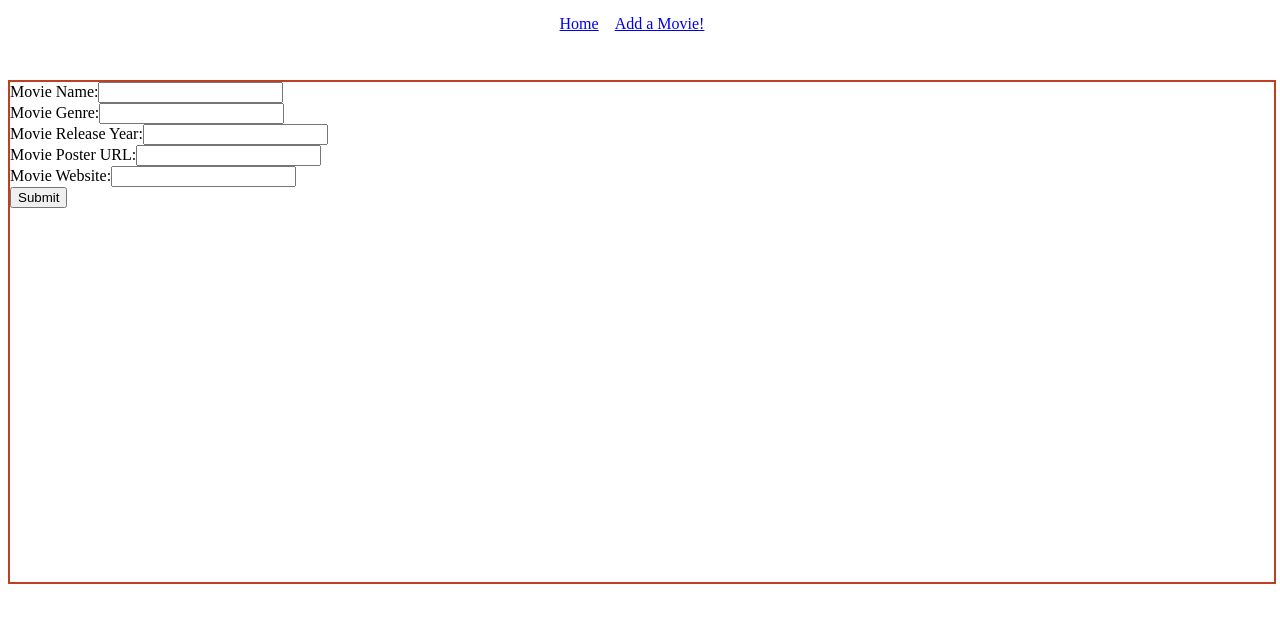
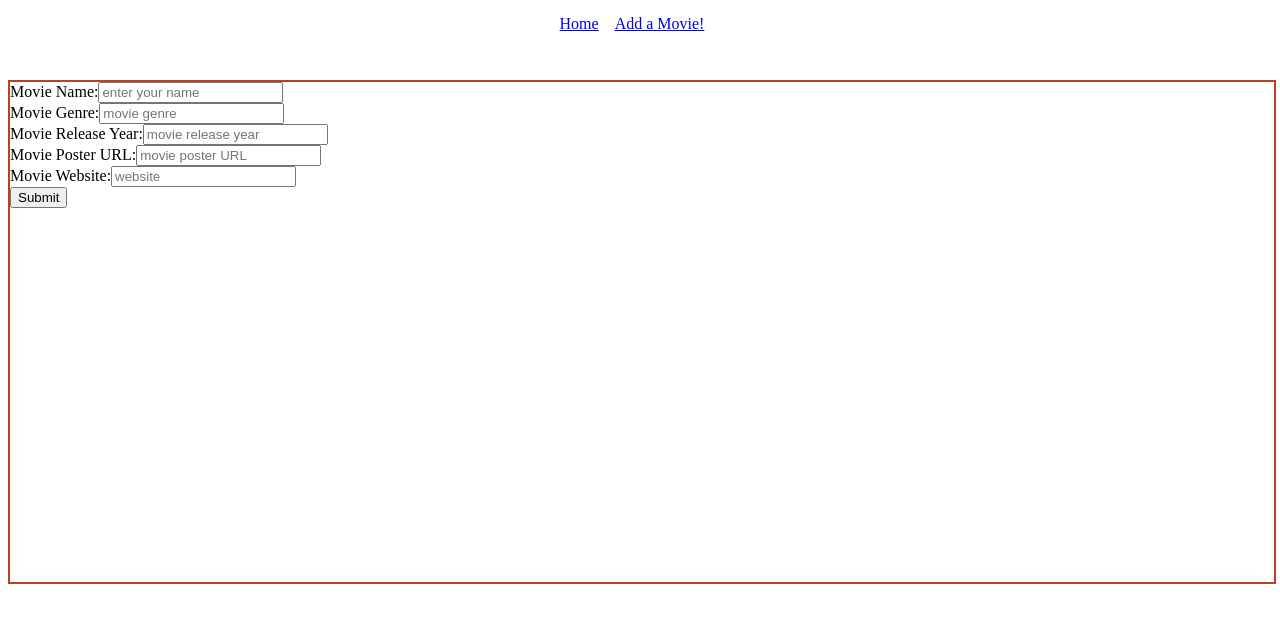
Before and after one commit to darkcohiba/react-hooks-form, a React (Create React App) app: page /Movieform in a window 1280 px wide. Shown: the top 622 px of the page. Built offline with nearby package versions, Linux system fonts and the light colour scheme.

Commit message:
chore:added placeholder for inputs

```diff
--- a/src/pages/MovieForm.js
+++ b/src/pages/MovieForm.js
@@ -32,23 +32,23 @@ function MovieForm() {
         <div>
             <form onSubmit={handleSubmit(onSubmit)}>
                 <label>Movie Name:</label>
-                <input {...register("name", { required: true })} />
+                <input placeholder="enter your name" {...register("name", { required: true })} />
                 {errors.name && <p>This field is required</p>}
                 <br></br>
                 <label>Movie Genre:</label>
-                <input {...register("genre", { required: true })} />
+                <input placeholder="movie genre" {...register("genre", { required: true })} />
                 {errors.genre && <p>This field is required</p>}
                 <br></br>
                 <label>Movie Release Year:</label>
-                <input {...register("releaseYear", { required: true, maxLength: 4 })} />
+                <input placeholder="movie release year" {...register("releaseYear", { required: true, maxLength: 4 })} />
                 {errors.releaseYear && <p>This field is required and must be no longer then 4 numbers</p>}
                 <br></br>
                 <label>Movie Poster URL:</label>
-                <input {...register("PosterURL", { required: true })} />
+                <input placeholder="movie poster URL" {...register("PosterURL", { required: true })} />
                 {errors.PosterURL && <p>This field is required</p>}
                 <br></br>
                 <label>Movie Website:</label>
-                <input {...register("Website", { required: true })} />
+                <input placeholder="website" {...register("Website", { required: true })} />
                 {errors.Website && <p>This field is required</p>}
                 <br></br>
                 <input type="submit" />
```
Also changed, not shown: 1 other file (tests, documents, lock files or other folders).
